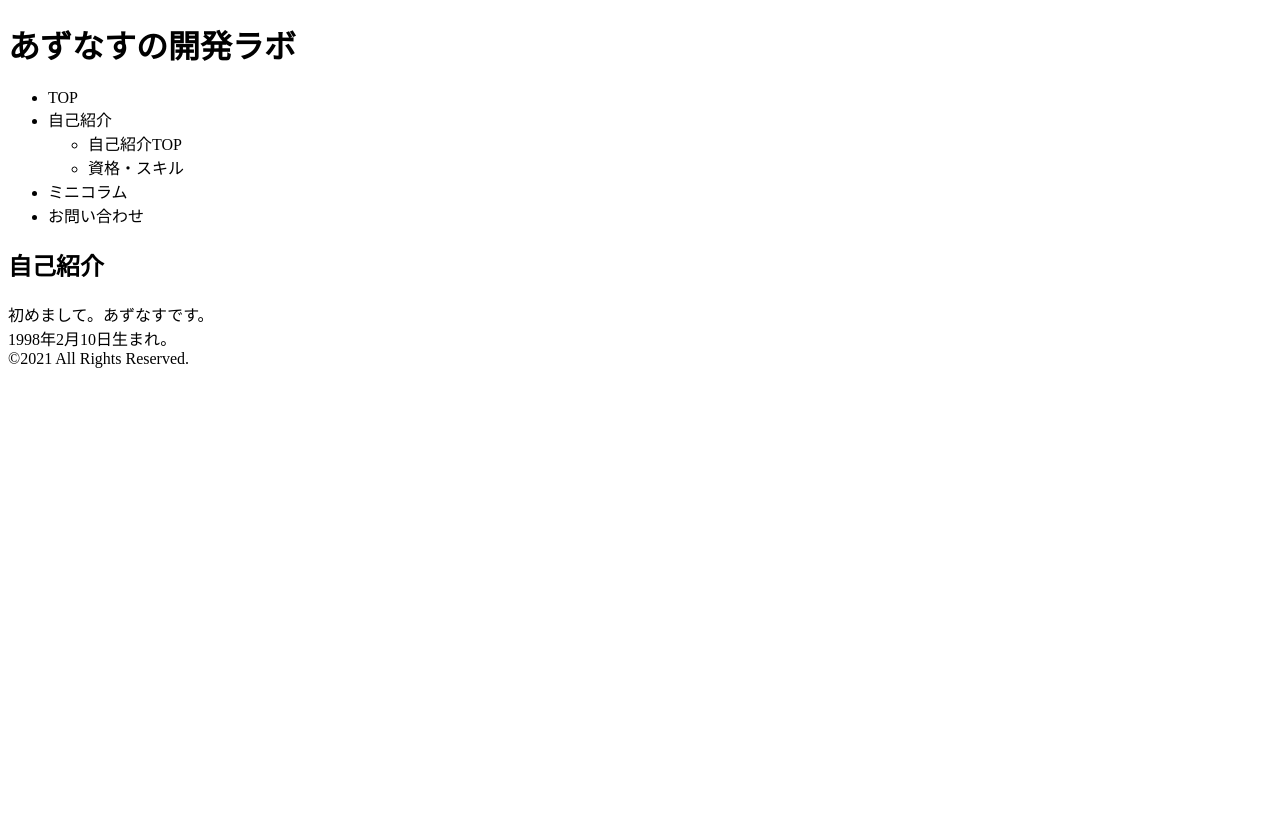
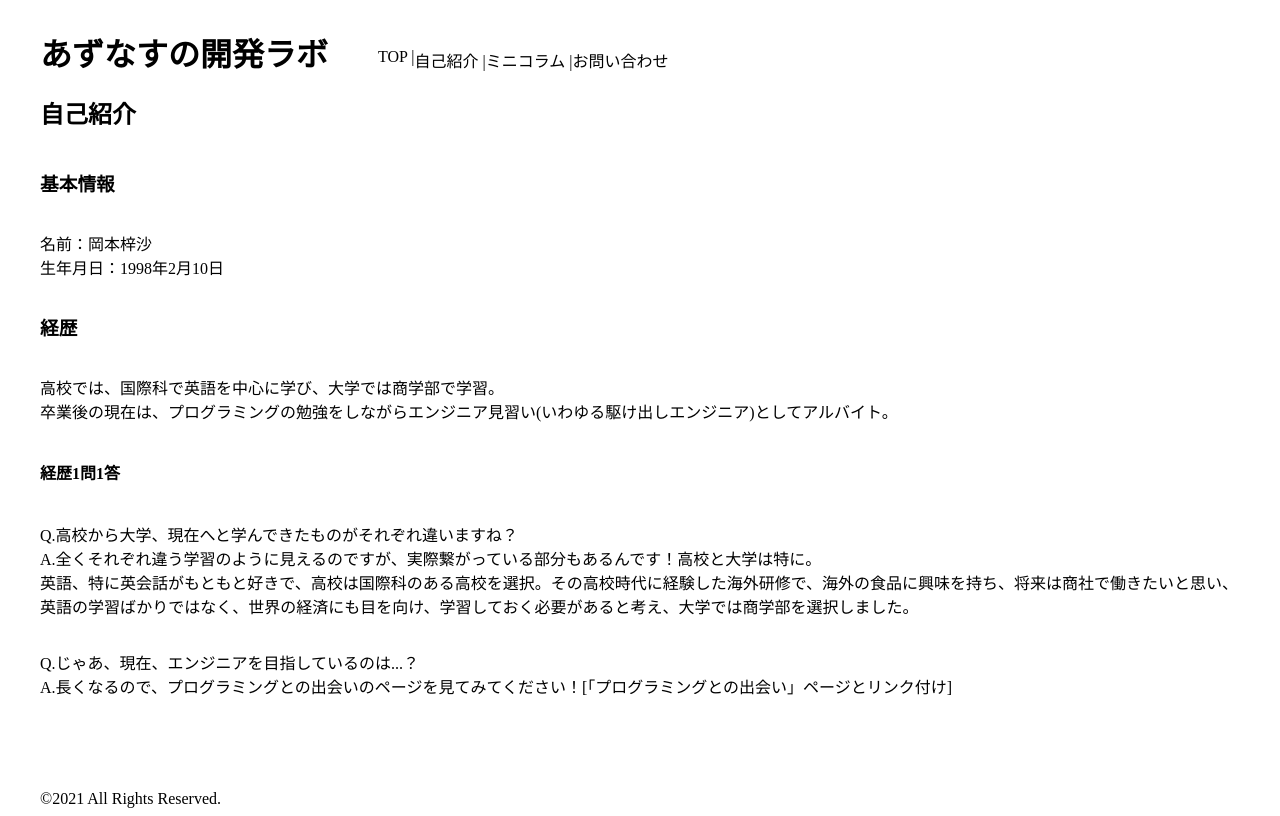
Before and after one commit to azufb/RenewPortfolioSite, a plain HTML site: page introductionTop.html in a window 1280 px wide. Drawn offline with Linux system fonts and the light colour scheme.

Commit message:
テンプレートの適用と、自己紹介TOPの原稿流し込み

```diff
--- a/introductionTop.html
+++ b/introductionTop.html
@@ -2,28 +2,45 @@
 <html>
     <head>
         <meta charset="utf-8">
+        <link rel="stylesheet" href="style.css">
         <title>あずなすの開発ラボ</title>
     </head>
     <body>
-        <h1>あずなすの開発ラボ</h1>
-        <nav>
-            <ul>
-                <li>TOP</li>
-                <li>自己紹介
-                    <ul>
-                        <li>自己紹介TOP</li>
-                        <li>資格・スキル</li>
-                    </ul>
-                </li>
-                <li>ミニコラム</li>
-                <li>お問い合わせ</li>
-            </ul>
-        </nav>
+        <div class="top">
+            <h1><a href="index.html">あずなすの開発ラボ</a></h1>
+            <nav>
+                <ul class="navi">
+                    <li><a href="index.html">TOP</a> | </li>
+                    <li><a href="introductionTop.html">自己紹介</a> | </li>
+                    <li><a href="./column/2103.html">ミニコラム</a> | </li>
+                    <li><a href="contacts.html">お問い合わせ</a></li>
+                </ul>
+            </nav>
+        </div>
+
         <h2>自己紹介</h2>
-        初めまして。あずなすです。<br>
-        1998年2月10日生まれ。<br>
-        <!--ポートレート画像-->
-        <!--SNSリンク-->
+        <h3>基本情報</h3>
+        <p>
+            <span>名前：</span>岡本梓沙<br>
+            <span>生年月日：</span>1998年2月10日
+        </p>
+
+        <h3>経歴</h3>
+        <p>
+            高校では、国際科で英語を中心に学び、大学では商学部で学習。<br>
+            卒業後の現在は、プログラミングの勉強をしながらエンジニア見習い(いわゆる駆け出しエンジニア)としてアルバイト。
+        </p>
+
+        <h4>経歴1問1答</h4>
+        <p>
+            Q.高校から大学、現在へと学んできたものがそれぞれ違いますね？<br>
+            A.全くそれぞれ違う学習のように見えるのですが、実際繋がっている部分もあるんです！高校と大学は特に。<br>
+            英語、特に英会話がもともと好きで、高校は国際科のある高校を選択。その高校時代に経験した海外研修で、海外の食品に興味を持ち、将来は商社で働きたいと思い、英語の学習ばかりではなく、世界の経済にも目を向け、学習しておく必要があると考え、大学では商学部を選択しました。
+        </p>
+        <p>
+            Q.じゃあ、現在、エンジニアを目指しているのは...？<br>
+            A.長くなるので、プログラミングとの出会いのページを見てみてください！[「プログラミングとの出会い」ページとリンク付け]
+        </p>
         <footer>
             &copy;2021 All Rights Reserved.
         </footer>
--- a/style.css
+++ b/style.css
@@ -20,7 +20,7 @@ h1 {
     display: flex;
     margin-top: 40px;
     margin-bottom: 0px;
-    margin-left: 20px;
+    margin-left: 50px;
 }
 
 a {
```
Also changed, not shown: index.html (+4 -4 lines), productsList.html (+26 -0 lines), skills.html (+26 -0 lines).
